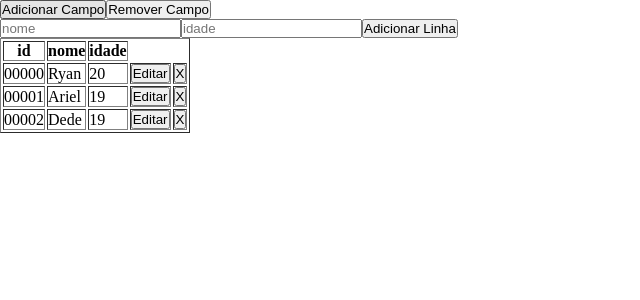
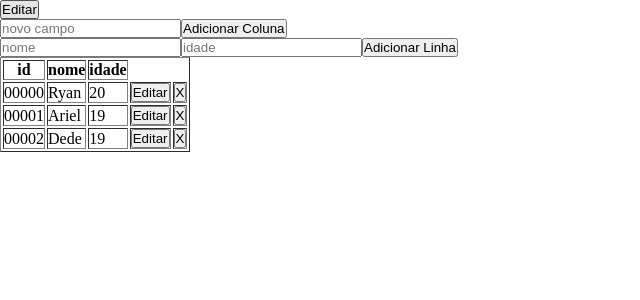
Before and after one commit to Web-LIA/Tabela-Dinamica, a React (Create React App) app: page /tabela in a window 1280 px wide. Both pictures are taken after a click on the button "Editar". Shown: the top 300 px of the page, without its empty margins (0-640 px from the left). Built offline with nearby package versions, Linux system fonts and the light colour scheme.

Commit message:
feat: adicionar FoemAddColumn e editMode

```diff
--- /dev/null
+++ b/src/components/newTable/FormAddColumn.tsx
@@ -0,0 +1,20 @@
+import React from "react"
+
+type FormAddColumnProps = {
+    keys: string[]
+    setNewKey: React.Dispatch<React.SetStateAction<string>>
+    addColumn: (e: React.FormEvent<HTMLFormElement>) => void
+}
+
+function FormAddColumn(props: FormAddColumnProps) {
+    //adcionar tratamento de erros futuramente
+
+    return(
+        <form onSubmit={props.addColumn}>
+            <input type="text" placeholder="novo campo" onChange={(e) => props.setNewKey(e.target.value)}/>
+            <button type="submit">Adicionar Coluna</button>
+        </form>
+    )
+}
+
+export default FormAddColumn
--- a/src/components/newTable/TableRow.tsx
+++ b/src/components/newTable/TableRow.tsx
@@ -8,6 +8,7 @@ type RowData = {
 type TableRowProps = {
     rowData: RowData
     keys: string[]
+    editMode: boolean
     methods?: any
 }
 
@@ -18,12 +19,16 @@ function TableRow(props: TableRowProps) {
             {
                 props.keys.map( key => <td key={key}>{rowData[key]}</td>)
             }
+            { props.editMode && (
+                <>
                 <td>
                     <button name={rowData.id+""}>Editar</button>
                 </td>
                 <td>
                     <button name={rowData.id+""}>X</button>
                 </td>
+                </>
+            )}
         </tr>
     )
 }
--- a/src/pages/NewTable.tsx
+++ b/src/pages/NewTable.tsx
@@ -3,6 +3,7 @@ import { useState } from 'react'
 //import themes from '../components/themes/Table.module.css'
 import TableRow from '../components/newTable/TableRow'
 import FormAddRow from '../components/newTable/FormAddRow'
+import FormAddColumn from '../components/newTable/FormAddColumn'
 
 type RowData = {
     id: string
@@ -15,10 +16,13 @@ function NewTable() {
         {id: "00001", nome: "Ariel", idade: "19"},
         {id: "00002", nome: "Dede", idade: "19"}
     ])
+    const [newRowData, setNewRowData] = useState<RowData>({id: "", nome: "", idade: ""})
     const [keys, setKeys] = useState<string[]>(Object.keys(data[0]))
-    const [newRowData, setNewRowData] = useState<RowData>({id: "", nome: "", idade: ""})
+    const [newKey, setNewKey] = useState<string>("")
+    const [editMode, setEditMode] = useState<boolean>(false)
 
-    function addColumn(newKey: string) {
+    function addColumn(e: React.FormEvent<HTMLFormElement>) {
+        e.preventDefault()
         setKeys([...keys, newKey])
         setNewRowData({...newRowData, [newKey]: ""})
         const newData: RowData[] = data.map(rowData => (
@@ -64,9 +68,14 @@ function NewTable() {
 
     return (
         <>
-        <button onClick={() => addColumn("teste")}>Adicionar Campo</button>
-        <button onClick={() => removeColumn("teste")}>Remover Campo</button>
-        <FormAddRow keys={keys} data={data} updateNewRowData={updateNewRowData} addRow={addRow}/>
+        {/* <button onClick={() => removeColumn("teste")}>Remover Campo</button> */}
+        <button onClick={() => setEditMode(!editMode)}>Editar</button>
+        { editMode && (
+            <>
+            <FormAddColumn keys={keys} setNewKey={setNewKey} addColumn={addColumn}/>
+            <FormAddRow keys={keys} data={data} updateNewRowData={updateNewRowData} addRow={addRow}/>
+            </>
+        )}
         <table border={1}>
             <thead>
                 <tr>
@@ -77,7 +86,7 @@ function NewTable() {
             </thead>
             <tbody>
                     {
-                        data.map(rowData => <TableRow rowData={rowData} keys={keys}/>)
+                        data.map(rowData => <TableRow rowData={rowData} editMode={editMode} keys={keys}/>)
                     }
             </tbody>
         </table>
```
Lines whose indentation alone changed are shown as unchanged.
